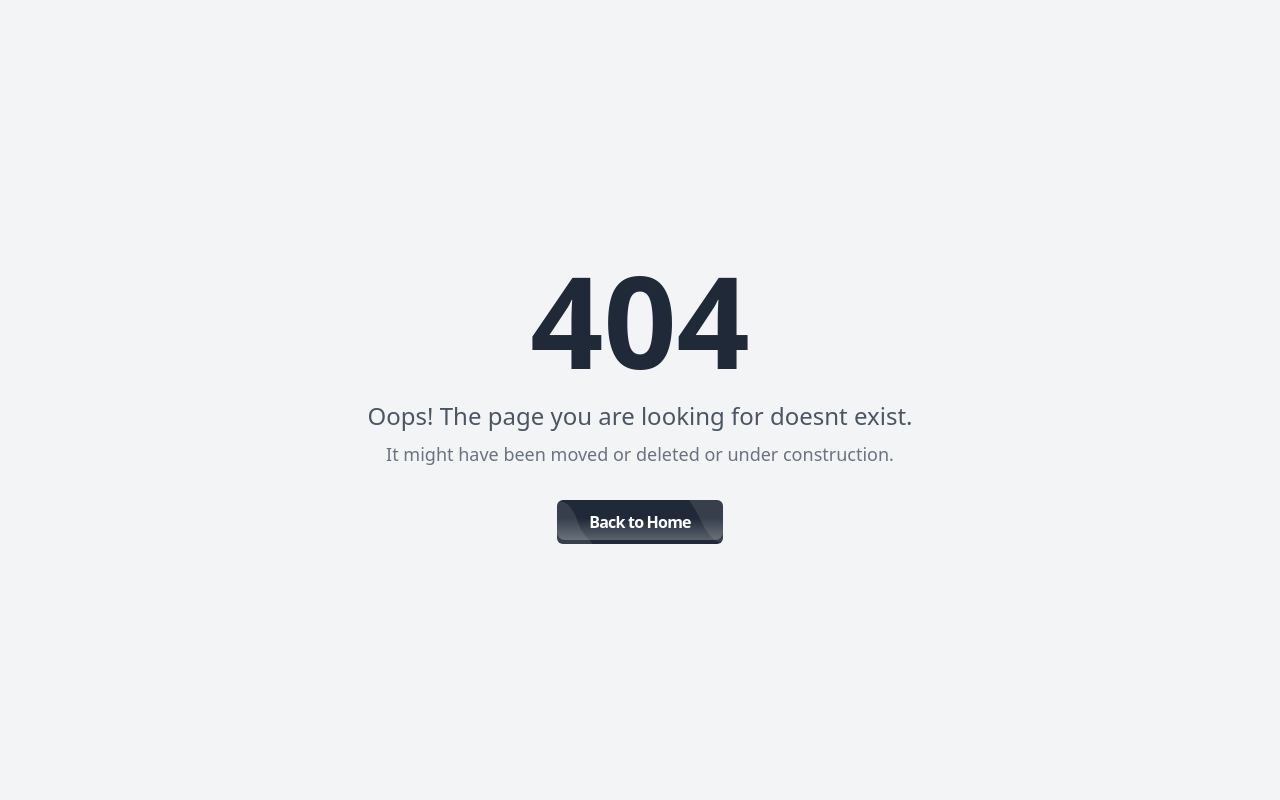
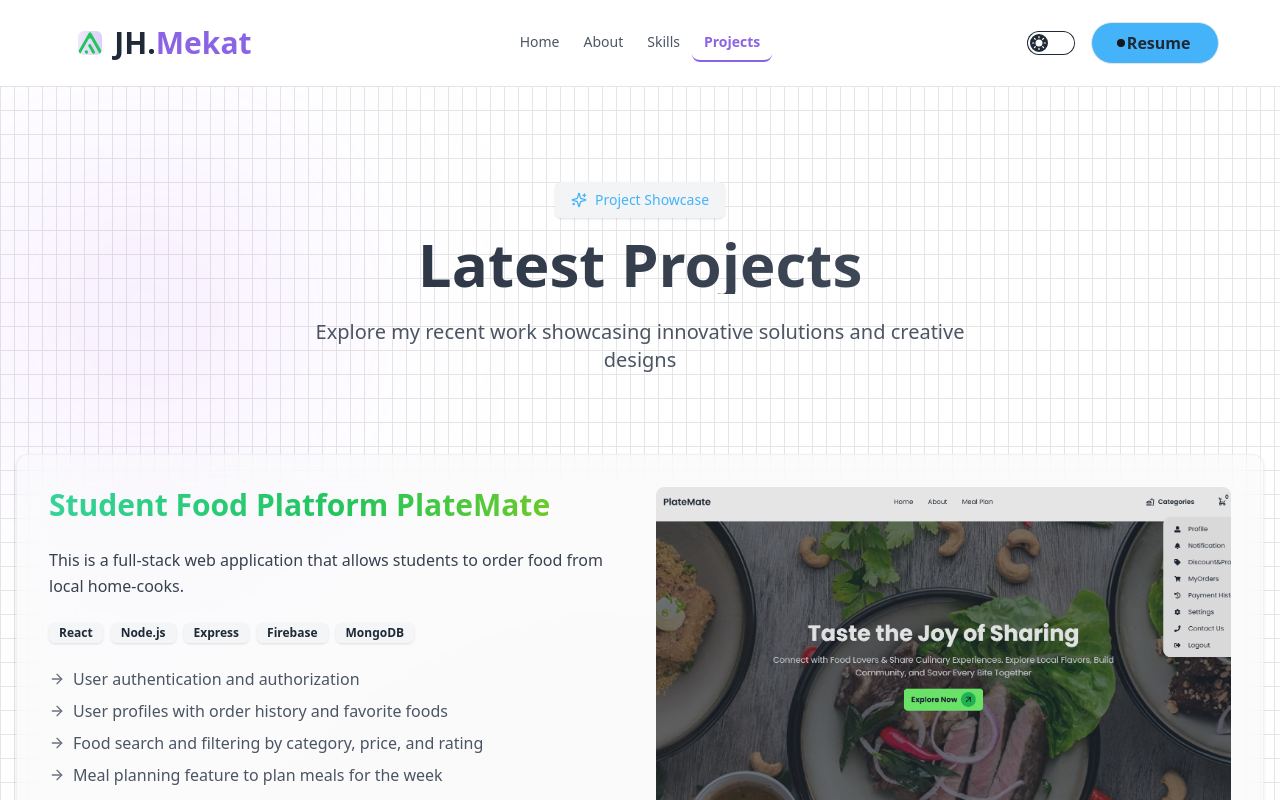
Before and after one commit to Phanthom-Mekat/Developer-Portfolio-, a React (Vite) app: page /projects in a window 1280 px wide. Before the commit this address had no page. Shown: the top 800 px of the page. Built offline with nearby package versions, Linux system fonts and the light colour scheme.

Commit message:
updated nav

```diff
--- a/index.html
+++ b/index.html
@@ -2,9 +2,9 @@
 <html lang="en" data-theme="light" >
   <head>
     <meta charset="UTF-8" />
-    <link rel="icon" type="image/svg+xml" href="/vite.svg" />
+    <link rel="icon" type="image/svg+xml" href="" />
     <meta name="viewport" content="width=device-width, initial-scale=1.0" />
-    <title>Vite + React</title>
+    <title>Mekat</title>
   </head>
   <body>
     <div id="root"></div>
--- a/src/components/Navbar.jsx
+++ b/src/components/Navbar.jsx
@@ -10,7 +10,7 @@ const Navbar = () => {
     const [hamburger, setHamburger] = useState(false);
     const isHome = location.pathname === "/";
 
-    const activeClassName = "font-semibold text-primary border-b-2 border-primary transition-all duration-300 hover:text-primary-dark hover:border-primary-dark";
+    const activeClassName = "font-semibold text-primary border-b-2 border-primary transition-all duration-300 hover:text-primary-dark hover:border-primary-dark   " ;
 
     const inactiveClassName = "font-medium text-gray-600 dark:text-gray-300 border-b-2 border-transparent transition-all duration-300 hover:text-primary hover:border-primary";
 
@@ -42,6 +42,17 @@ const Navbar = () => {
             </li>
             <li className="py-2">
                 <NavLink
+                    to="/skills" onClick={() => setHamburger(false)}
+                    className={({ isActive }) =>
+                        `px-3 py-2 relative group ${isActive ? activeClassName : inactiveClassName}`
+                    }
+                >
+                    Skills
+                    <span className="absolute left-0 right-0 bottom-0 h-0.5 bg-primary transform scale-x-0 group-hover:scale-x-100 transition-transform duration-300 ease-out w-11/12 mx-auto" />
+                </NavLink>
+            </li>
+            <li className="py-2">
+                <NavLink
                     to="/projects" onClick={() => setHamburger(false)}
                     className={({ isActive }) =>
                         `px-3 py-2 relative group ${isActive ? activeClassName : inactiveClassName}`
@@ -51,24 +62,14 @@ const Navbar = () => {
                     <span className="absolute left-0 right-0 bottom-0 h-0.5 bg-primary transform scale-x-0 group-hover:scale-x-100 transition-transform duration-300 ease-out w-11/12 mx-auto" />
                 </NavLink>
             </li>
-            <li className="py-2">
-                <NavLink
-                    to="/skills" onClick={() => setHamburger(false)}
-                    className={({ isActive }) =>
-                        `px-3 py-2 relative group ${isActive ? activeClassName : inactiveClassName}`
-                    }
-                >
-                    Skills
-                    <span className="absolute left-0 right-0 bottom-0 h-0.5 bg-primary transform scale-x-0 group-hover:scale-x-100 transition-transform duration-300 ease-out w-11/12 mx-auto" />
-                </NavLink>
-            </li>
+
 
         </>
     );
 
     return (
-        <nav className={isHome ? "bg-gray-100 dark:bg-gray-900 " : undefined}>
-            <div className="navbar  md:w-11/12 mx-auto">
+        <nav className={isHome ? "bg-gray-100 sticky top-0 z-50 dark:bg-gray-900  " : undefined}>
+            <div className="navbar sticky top-0 z-50  md:w-11/12 mx-auto">
                 {/* Navbar Start */}
                 <div className="navbar-start">
                     <div className="lg:hidden">
--- a/src/components/ProjectShowcase.jsx
+++ b/src/components/ProjectShowcase.jsx
@@ -225,6 +225,7 @@ const ProjectShowcase = () => {
             </motion.div>
           ))}
         </div>
+
       </div>
 
       <style jsx>{`
```
Also changed, not shown: src/router/Router.jsx (+19 -1 lines).
